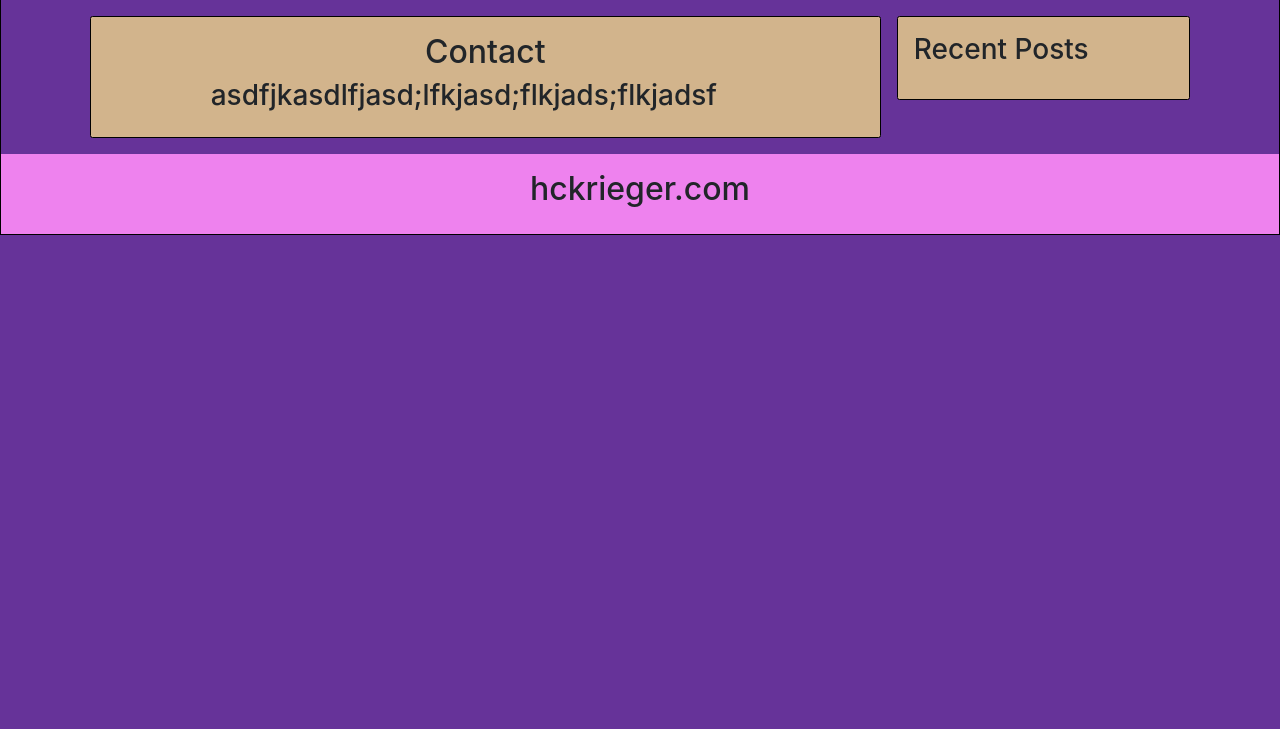
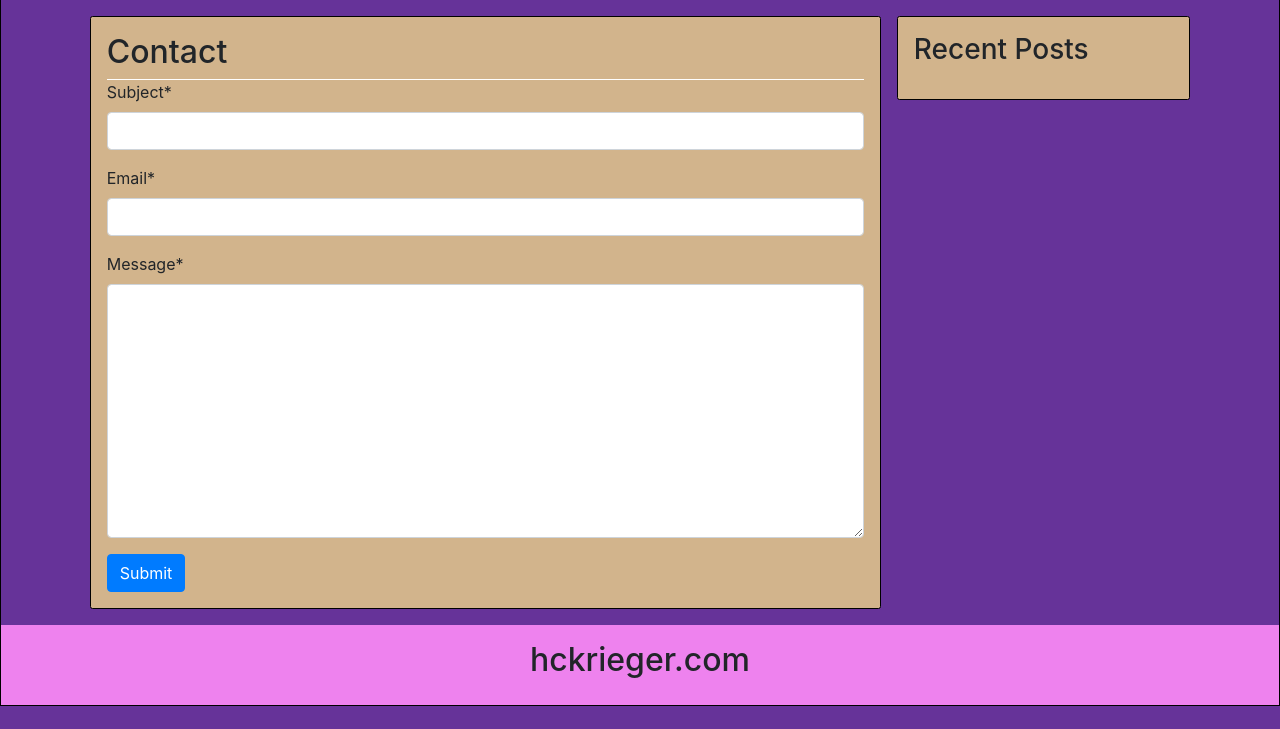
Before and after one commit to hckscripter6/hckrieger, a Django app: template contact/templates/contact/contact.html in a window 1280 px wide. Shown: the part 71-800 px from the top of the page. Run offline with Django 3.2, Linux system fonts and the light colour scheme; the template is opened without the code that fills it: values that come from a table or form of the project are taken from there, others are empty; some libraries are stand-ins or nearby versions.

Commit message:
add email functionality

```diff
--- a/contact/forms.py
+++ b/contact/forms.py
@@ -1,6 +1,6 @@
 from django import forms
 
 class ContactForm(forms.Form):
-    contact_name = forms.CharField(required=True)
-    contact_email = forms.EmailField(required=True)
-    content = forms.CharField(required=True, widget=forms.Textarea)
+    subject = forms.CharField(required=True)
+    email = forms.EmailField(required=True)
+    message = forms.CharField(required=True, widget=forms.Textarea)
--- a/contact/static/contact/stylesheet.css
+++ b/contact/static/contact/stylesheet.css
@@ -4,4 +4,15 @@ section#contact {
     border-radius: 2.5px;
     display: block;
     margin: 1em .5em 1em .5em;
+    padding: 1em;
 }
+
+section#contact form {
+    width: 100%;
+    padding: 0;
+    border-top: 1px solid white;
+}
+
+section#contact h2 {
+    text-align: left;
+}
--- a/contact/templates/contact/contact.html
+++ b/contact/templates/contact/contact.html
@@ -15,7 +15,13 @@
 {% block content %}
 <section id="contact">
     <h2>Contact</h2>
-    <h3>asdfjkasdlfjasd;lfkjasd;flkjads;flkjadsf</h3>
+
+    <form method="post">
+     {% csrf_token %}
+     {{ form | crispy }}
+     <button class="btn btn-md btn-primary">Submit</button>
+    </form>
+
 </section>
 
 {% endblock content %}
```
Also changed, not shown: contact/templates/contact/contact_template.txt (added, +8 -0 lines), contact/views.py (+19 -3 lines), hckrieger/settings.py (+7 -1 lines).
